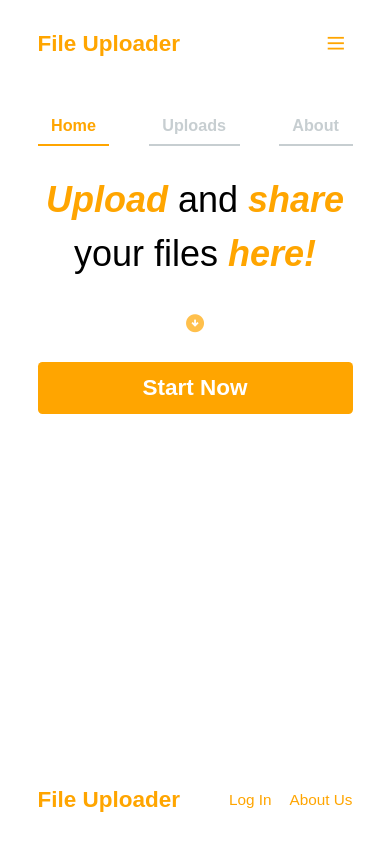
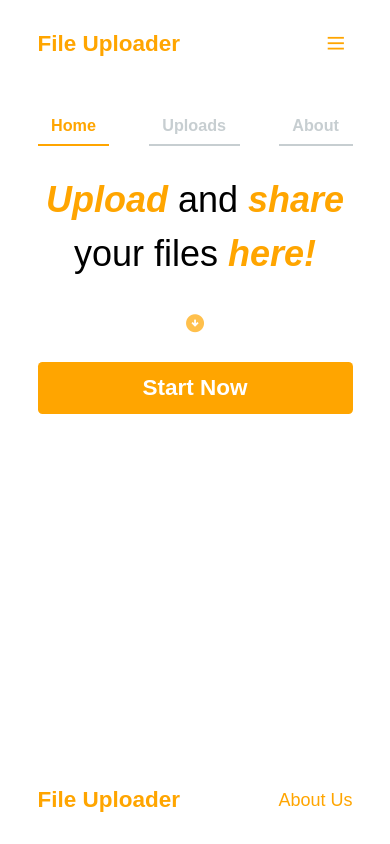
Before and after one commit to ulathincube/file-upload-client, a React (Vite) app: page / in a window 390 px wide. Built offline with nearby package versions, Linux system fonts and the light colour scheme; a web font is replaced by a local one.

Commit message:
Fix: Footer styling

```diff
--- a/src/components/Footer.jsx
+++ b/src/components/Footer.jsx
@@ -13,7 +13,7 @@ function Footer() {
       </Link>
       <nav>
         <ul className={styles.list}>
-          <li>
+          <li className={styles.pick}>
             {user ? (
               <Button className={styles.logout}>Log Out</Button>
             ) : (
--- a/src/components/Footer.module.css
+++ b/src/components/Footer.module.css
@@ -42,4 +42,14 @@
   .logo {
     font-size: 2.5rem;
   }
+
+  .pick {
+    visibility: hidden;
+    pointer-events: none;
+    display: none;
+  }
+
+  .link {
+    font-size: 2rem;
+  }
 }
```
